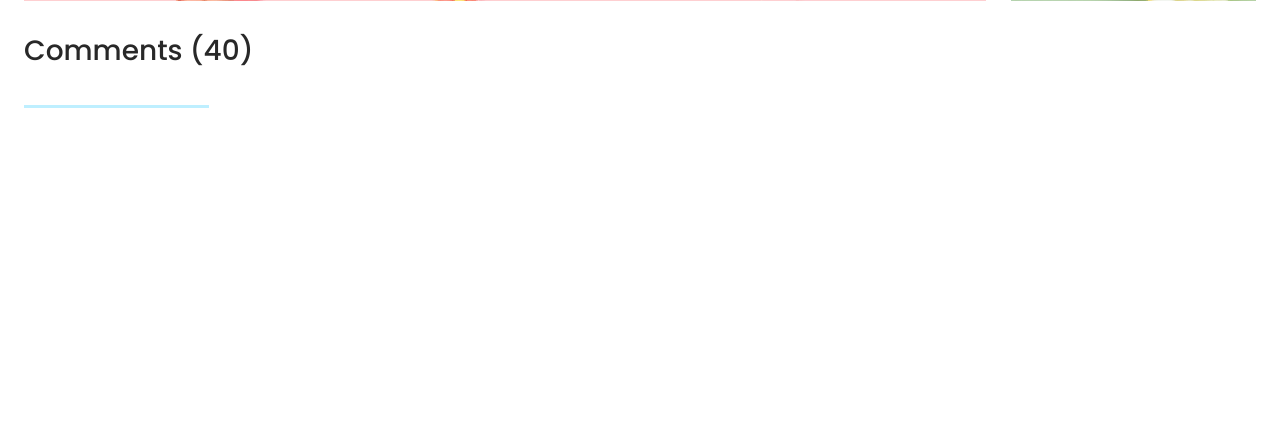
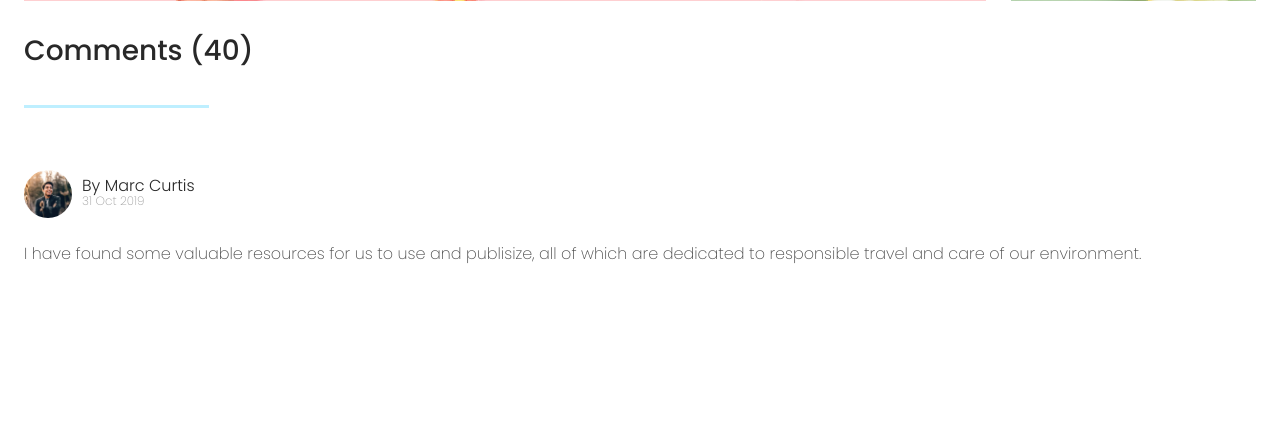
Before and after one commit to eltha9/data-journalisme, a PHP site: page / in a window 1280 px wide. Shown: the part 2540-2966 px from the top of the page. Before the commit the page ends 2648 px from the top, so only its background shows below. Run offline with PHP 8.4, Linux system fonts and the light colour scheme.

Commit message:
comments

```diff
--- a/Front/index.html
+++ b/Front/index.html
@@ -45,7 +45,7 @@
             <h2>The Different Types Of Laser Eye Surgery</h2>
             <div class="titleunderline underline"></div>
         </div>
-        <div class="articlecontent">
+        <div class="articlecontent content">
             <p>The LASIK surgeon uses computer software to guide the IntraLase laser beam, which applies a series of tiny (3-micron-diameter) bubbles within the central layer of the cornea. The resulting corneal flap is created at a precise depth and diameter pre-determined by the surgeon. As occurs with a mechanical microkeratome, a small section of tissue at one edge of the flap is left uncut, forming a hinge.</p>
             <img src="assets/postpic.png" alt="post pic">
             <p>The LASIK surgeon uses computer software to guide the IntraLase laser beam, which applies a series of tiny (3-micron-diameter) bubbles within the central layer of the cornea. The resulting corneal flap is created at a precise depth and diameter pre-determined by the surgeon. As occurs with a mechanical microkeratome, a small section of tissue at one edge of the flap is left uncut, forming a hinge.</p>
@@ -61,6 +61,16 @@
     <div class="comments">
         <div class="commentstitle title"><h2>Comments (40) </h2></div>
         <div class="titleunderline underline"></div>
+        <div class="author">
+            <img src="assets/author.jpg" alt="author">
+            <div class="authorinfo">
+                <div class="authorname"><span>By Marc Curtis</span></div>
+                <div class="date"><small>31 Oct 2019</small></div>
+            </div>
+        </div>
+        <div class="content">
+            <p>I have found some valuable resources for us to use and publisize, all of which are dedicated to responsible travel and care of our environment.</p>
+        </div>
     </div>
     <div class="other"></div>
     </section>
--- a/Front/style.css
+++ b/Front/style.css
@@ -156,7 +156,7 @@ body
     padding: 2.4rem 0;
 }
 
-.title h2
+.article .title h2
 {
     color: #282828;
     font-size: 2.8rem;
@@ -164,7 +164,7 @@ body
     line-height: 3.4rem
 }
 
-.underline
+.article .underline
 {
     width: 15%;
     margin: 3% 0 5% 0;
@@ -182,7 +182,7 @@ body
     margin-bottom: 2.4rem;
 }
 
-.article .articlecontent p
+.article .content p
 {
     color: #4B4B4B;
     font-size: 1.6rem;
@@ -221,7 +221,14 @@ body
 
 
 /**-------Comments-------**/
+
 .comments
 {
     margin: 3.2rem 0;
 }
+
+
+.article .comments .author
+{
+    margin: 2.4rem 0
+}
```
